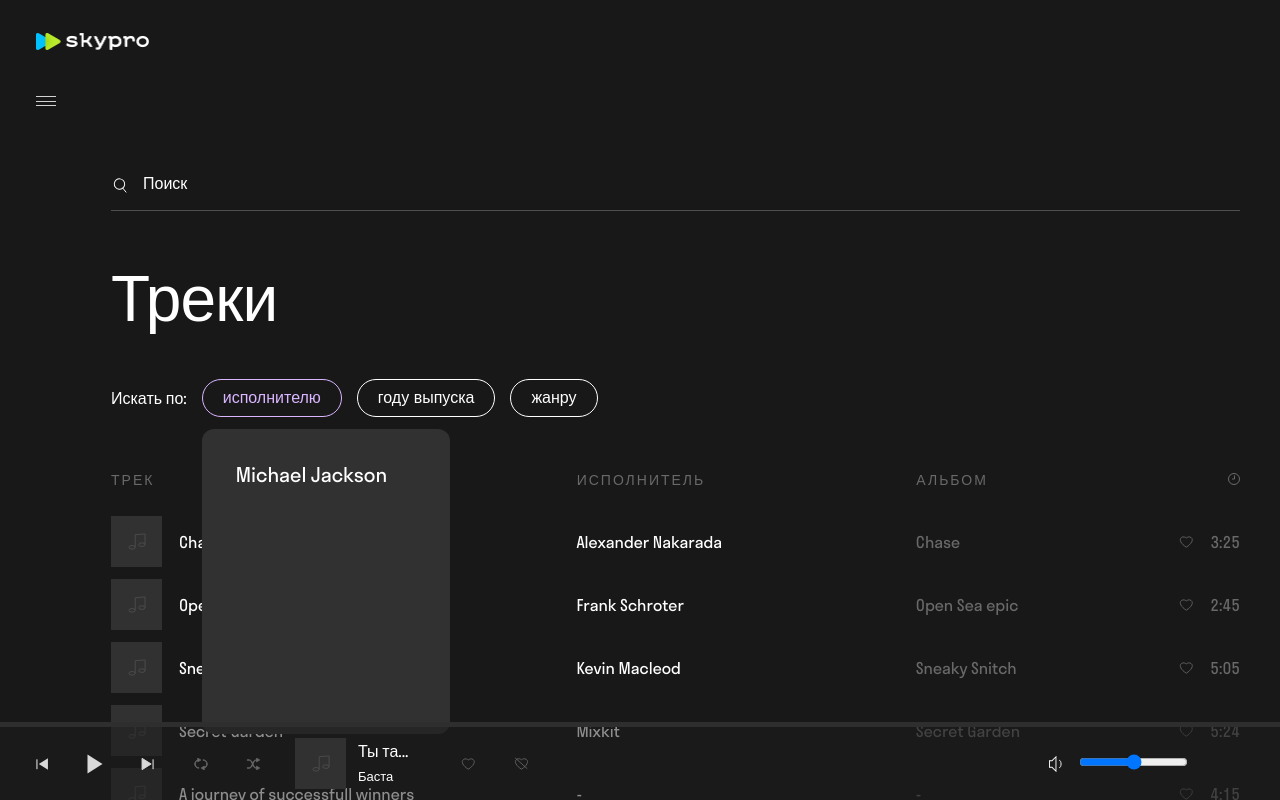
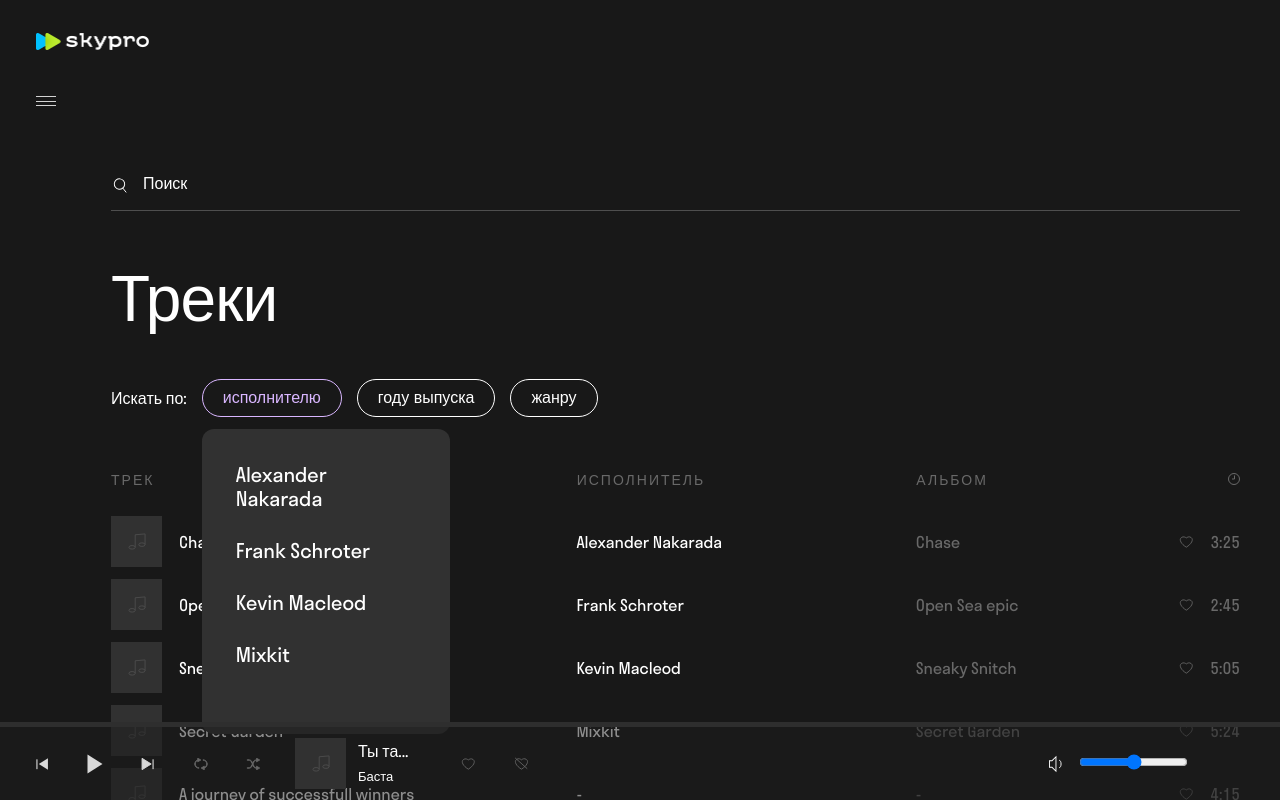
Before and after one commit to DVS-675/react_music_app, a React (Create React App) app: page / in a window 1280 px wide. Both pictures are taken after a click on the button "исполнителю". Built offline with nearby package versions, Linux system fonts and the light colour scheme.

Commit message:
add filterItems

```diff
--- /dev/null
+++ b/src/components/main/main-center/center-filter/AuthorItem.jsx
@@ -0,0 +1,9 @@
+function AuthorItem({ author }) {
+  return (
+    <a style={{ color: "white" }} href="#author">
+      {author}
+    </a>
+  )
+}
+
+export default AuthorItem
--- /dev/null
+++ b/src/components/main/main-center/center-filter/GenreItem.jsx
@@ -0,0 +1,11 @@
+function GenreItem({ genre }) {
+  return (
+    <div>
+      <a style={{ color: "white" }} href="#author">
+        {genre}
+      </a>
+    </div>
+  )
+}
+
+export default GenreItem
--- /dev/null
+++ b/src/components/main/main-center/center-filter/YearItem.jsx
@@ -0,0 +1,13 @@
+import getYear from "../../../../utils/getYear"
+
+function YearItem({ year }) {
+  return (
+    <div>
+      <a style={{ color: "white" }} href="#author">
+        {getYear(year)}
+      </a>
+    </div>
+  )
+}
+
+export default YearItem
--- a/src/components/main/main-center/center-filter/centerFilterAuthor.jsx
+++ b/src/components/main/main-center/center-filter/centerFilterAuthor.jsx
@@ -1,5 +1,16 @@
-function CenterFilterItemAuthor() {
-  return <div className="centerblock__filter_item_text">Michael Jackson</div>
+/* eslint-disable arrow-body-style */
+import AuthorItem from "./AuthorItem"
+
+function CenterFilterAuthor({ data }) {
+  const elements = data.map((item) => {
+    return <AuthorItem author={item.author} />
+  })
+
+  return (
+    <div className="centerblock__filter_item_text">
+      <div className="filterItemBox">{elements}</div>
+    </div>
+  )
 }
 
-export default CenterFilterItemAuthor
+export default CenterFilterAuthor
--- a/src/components/main/main-center/center-filter/centerFilterGenre.jsx
+++ b/src/components/main/main-center/center-filter/centerFilterGenre.jsx
@@ -1,5 +1,14 @@
-function CenterFilterItemGenre() {
-    return <div className="centerblock__filter_item_text">pop</div>
-  }
+/* eslint-disable arrow-body-style */
 
-  export default CenterFilterItemGenre
+
+import GenreItem from "./GenreItem"
+
+function CenterFilterGenre({ data }) {
+  const elements = data.map((item) => {
+    return <GenreItem genre={item.genre} />
+  })
+
+  return <div className="centerblock__filter_item_text"><div className="filterItemBox">{elements}</div></div>
+}
+
+export default CenterFilterGenre
--- a/src/components/main/main-center/center-filter/centerFilterYear.jsx
+++ b/src/components/main/main-center/center-filter/centerFilterYear.jsx
@@ -1,5 +1,14 @@
-function CenterFilterItemYear() {
-    return <div className="centerblock__filter_item_text">2009</div>
-  }
 
-  export default CenterFilterItemYear
+/* eslint-disable arrow-body-style */
+
+import YearItem from "./YearItem"
+
+function CenterFilterYear({ data }) {
+  const elements = data.map((item) => {
+    return <YearItem year={item.release_date} />
+  })
+
+  return <div className="centerblock__filter_item_text"><div className="filterItemBox">{elements}</div></div>
+}
+
+export default CenterFilterYear
--- a/src/components/main/main-center/mainCenter.jsx
+++ b/src/components/main/main-center/mainCenter.jsx
@@ -2,9 +2,9 @@
 import { ReactComponent as Search } from "../../../img/icon/search.svg"
 import MainCenterPlaylist from "./center-playlist/mainCenterPlaylist"
 import { ReactComponent as Watch } from "../../../img/icon/watch.svg"
-import CenterFilterItemAuthor from "./center-filter/centerFilterAuthor"
-import CenterFilterItemYear from "./center-filter/centerFilterYear"
-import CenterFilterItemGenre from "./center-filter/centerFilterGenre"
+import CenterFilterAuthor from "./center-filter/centerFilterAuthor"
+import CenterFilterYear from "./center-filter/centerFilterYear"
+import CenterFilterGenre from "./center-filter/centerFilterGenre"
 import Skeleton from "../../skeleton/skeleton"
 import data from "../../../utils/state"
 
@@ -44,7 +44,7 @@
           >
             исполнителю
           </button>
-          {visibleFilter === "author" && <CenterFilterItemAuthor />}
+          {visibleFilter === "author" && <CenterFilterAuthor data={data}/>}
         </div>
         <div className="centerblock__filter_item">
           <button
@@ -59,7 +59,7 @@
           >
             году выпуска
           </button>
-          {visibleFilter === "year" && <CenterFilterItemYear />}
+          {visibleFilter === "year" && <CenterFilterYear data={data}/>}
         </div>
         <div className="centerblock__filter_item">
           <button
@@ -74,7 +74,7 @@
           >
             жанру
           </button>
-          {visibleFilter === "genre" && <CenterFilterItemGenre />}
+          {visibleFilter === "genre" && <CenterFilterGenre data={data}/>}
         </div>
       </div>
       <div className="centerblock__content">
--- a/src/css/App.css
+++ b/src/css/App.css
@@ -650,4 +650,26 @@
 }
 .volume__progress-line {
   width: 109px;
+}
+
+.filterItemBox {
+  display: flex;
+  gap: 28px;
+  flex-direction: column;
+  height: 100%;
+  width: 100%;
+  overflow-y: auto;
+}
+
+.filterItemBox::-webkit-scrollbar {
+  width: 4px;
+  height: 237px;
+  border-radius: 10px;
+  background: #4b4949;
+}
+
+.filterItemBox::-webkit-scrollbar-thumb {
+  height: 65px;
+  background: white;
+  border-radius: 10px;
 }/*# sourceMappingURL=App.css.map */
--- a/src/css/App.scss
+++ b/src/css/App.scss
@@ -17,8 +17,12 @@
 }
 
 @keyframes aniBurger {
-  0% {transform: translateX(-50%);}
-  100% {transform: translateY(0);}
+  0% {
+    transform: translateX(-50%);
+  }
+  100% {
+    transform: translateY(0);
+  }
 }
 
 * {
@@ -154,7 +158,7 @@
     display: block;
     visibility: visible;
     transform: translateX(-150%);
-  animation: aniBurger 1s forwards;
+    animation: aniBurger 1s forwards;
   }
 }
 
@@ -757,3 +761,24 @@
     width: 109px;
   }
 }
+
+.filterItemBox {
+  display: flex;
+  gap: 28px;
+  flex-direction: column;
+  height: 100%;
+  width: 100%;
+  overflow-y: auto;
+}
+
+.filterItemBox::-webkit-scrollbar {
+  width: 4px;
+  height: 237px;
+  border-radius: 10px;
+  background: #4b4949;
+}
+.filterItemBox::-webkit-scrollbar-thumb {
+  height: 65px;
+  background: white;
+  border-radius: 10px;
+}
--- /dev/null
+++ b/src/utils/getYear.js
@@ -0,0 +1,3 @@
+const getYear = (date) => date !== null ? date.slice(0, 4) : '-'
+
+export default getYear
```
Also changed, not shown: src/utils/utils.js (line endings or trailing spaces), 1 other file (tests, documents, lock files or other folders).
